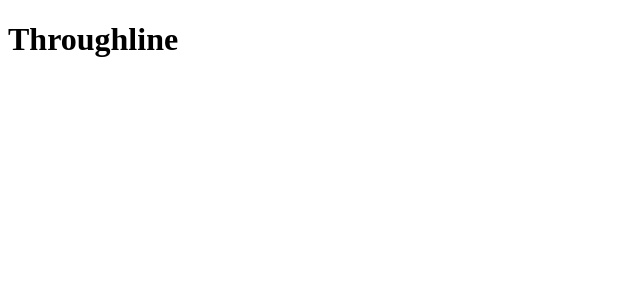
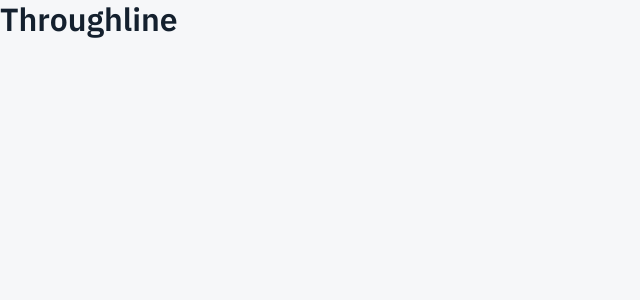
Before and after one commit to fridavbg/throughline-logistics, a Next.js app: page / in a window 1280 px wide. Shown: the top 300 px of the page, without its empty margins (0-640 px from the left). Built offline with nearby package versions, Linux system fonts and the light colour scheme.

Commit message:
style(styles): #1 add design tokens, mixins and global styles

```diff
--- a/app/layout.tsx
+++ b/app/layout.tsx
@@ -1,4 +1,19 @@
 import type { Metadata } from "next";
+import { IBM_Plex_Mono, IBM_Plex_Sans } from "next/font/google";
+import "@/styles/globals.scss";
+
+// next/font self-hosts the fonts at build time; no request to Google from the browser.
+const plexSans = IBM_Plex_Sans({
+  subsets: ["latin"],
+  weight: ["400", "500", "600"],
+  variable: "--font-plex-sans",
+});
+
+const plexMono = IBM_Plex_Mono({
+  subsets: ["latin"],
+  weight: ["400", "500"],
+  variable: "--font-plex-mono",
+});
 
 export const metadata: Metadata = {
   title: "Throughline",
@@ -7,7 +22,7 @@ export const metadata: Metadata = {
 
 export default function RootLayout({ children }: LayoutProps<"/">) {
   return (
-    <html lang="en">
+    <html lang="en" className={`${plexSans.variable} ${plexMono.variable}`}>
       <body>{children}</body>
     </html>
   );
--- /dev/null
+++ b/styles/_mixins.scss
@@ -0,0 +1,33 @@
+// Shared mixins. Pull in with: @use "@/styles/mixins" as *;
+// Breakpoints live in Sass, not CSS custom properties, because media queries can't read var().
+
+@use "sass:map";
+
+$breakpoints: (
+  sm: 480px,
+  md: 768px,
+  lg: 1024px,
+  xl: 1280px,
+);
+
+// Mobile-first: base styles target small screens, bp() enhances from a width upwards.
+@mixin bp($name) {
+  @if not map.has-key($breakpoints, $name) {
+    @error "Unknown breakpoint `#{$name}`. Use one of: #{map.keys($breakpoints)}.";
+  }
+
+  @media (min-width: map.get($breakpoints, $name)) {
+    @content;
+  }
+}
+
+@mixin focus-ring {
+  outline: 2px solid var(--color-focus);
+  outline-offset: 2px;
+}
+
+@mixin truncate {
+  overflow: hidden;
+  text-overflow: ellipsis;
+  white-space: nowrap;
+}
--- /dev/null
+++ b/styles/_tokens.scss
@@ -0,0 +1,73 @@
+// Design tokens from docs/DESIGN.md, exposed as CSS custom properties.
+// Output once via globals.scss; components read them with var(--...), never @use this file.
+
+:root {
+  // ---------- Neutrals ----------
+  --color-bg: #f6f7f9;
+  --color-surface: #ffffff;
+  --color-surface-muted: #eef1f4;
+  --color-border: #dde2e8;
+  --color-text: #14202e;
+  --color-text-muted: #5b6878;
+  --color-primary: #1e3a5f;
+  --color-focus: #2f6fed;
+
+  // ---------- Semantic (foreground + soft background) ----------
+  --status-ontime: #1f7a4d;
+  --status-ontime-bg: #e6f4ec;
+  --status-risk: #a15c00;
+  --status-risk-bg: #fdf1dc;
+  --status-incident: #b42318;
+  --status-incident-bg: #fde8e6;
+  --status-info: #2f5d8a;
+  --status-info-bg: #e7eff8;
+  --ai-accent: #6941c6;
+  --ai-accent-bg: #f1ecfb;
+
+  // ---------- Typography ----------
+  // --font-plex-sans / --font-plex-mono are set by next/font in app/layout.tsx.
+  --font-sans: var(--font-plex-sans), system-ui, sans-serif;
+  --font-mono: var(--font-plex-mono), ui-monospace, monospace;
+
+  // Fluid sizes scale linearly between 360px and 1280px viewports.
+  --text-xs: 0.75rem;
+  --text-sm: 0.875rem;
+  --text-md: 1rem;
+  --text-lg: clamp(1.125rem, 1.0761rem + 0.2174vw, 1.25rem);
+  --text-xl: clamp(1.25rem, 1.1522rem + 0.4348vw, 1.5rem);
+  --text-2xl: clamp(1.5rem, 1.3043rem + 0.8696vw, 2rem);
+
+  --weight-regular: 400;
+  --weight-medium: 500;
+  --weight-semibold: 600;
+
+  --leading-body: 1.5;
+  --leading-heading: 1.2;
+
+  // ---------- Spacing (4px base) ----------
+  --space-1: 0.25rem;
+  --space-2: 0.5rem;
+  --space-3: 0.75rem;
+  --space-4: 1rem;
+  --space-5: 1.5rem;
+  --space-6: 2rem;
+  --space-7: 3rem;
+
+  // ---------- Radius ----------
+  --radius-sm: 4px;
+  --radius-md: 8px;
+  --radius-lg: 12px;
+
+  // ---------- Elevation (floating layers only; cards use a border) ----------
+  --shadow-pop: 0 4px 16px rgb(20 32 46 / 0.12);
+  --shadow-modal: 0 12px 40px rgb(20 32 46 / 0.2);
+
+  // ---------- Motion ----------
+  --duration-fast: 150ms;
+  --duration-panel: 200ms;
+
+  // ---------- Layout ----------
+  --content-max: 1280px;
+  --gutter: var(--space-4);
+  --touch-target: 44px;
+}
--- /dev/null
+++ b/styles/globals.scss
@@ -0,0 +1,100 @@
+// Reset + base typography. Imported once in app/layout.tsx.
+
+@use "tokens";
+@use "mixins" as *;
+
+// ---------- Reset ----------
+*,
+*::before,
+*::after {
+  box-sizing: border-box;
+}
+
+* {
+  margin: 0;
+}
+
+img,
+svg,
+video {
+  display: block;
+  max-width: 100%;
+}
+
+input,
+button,
+textarea,
+select {
+  font: inherit;
+}
+
+// ---------- Base ----------
+:root {
+  @include bp(md) {
+    --gutter: var(--space-5);
+  }
+}
+
+html {
+  -webkit-text-size-adjust: 100%;
+  text-size-adjust: 100%;
+}
+
+body {
+  min-height: 100dvh;
+  background: var(--color-bg);
+  color: var(--color-text);
+  font-family: var(--font-sans);
+  font-size: var(--text-md);
+  font-weight: var(--weight-regular);
+  line-height: var(--leading-body);
+  -webkit-font-smoothing: antialiased;
+}
+
+h1,
+h2,
+h3,
+h4 {
+  font-weight: var(--weight-semibold);
+  line-height: var(--leading-heading);
+  text-wrap: balance;
+}
+
+h1 {
+  font-size: var(--text-2xl);
+}
+
+h2 {
+  font-size: var(--text-xl);
+}
+
+h3 {
+  font-size: var(--text-lg);
+}
+
+a {
+  color: var(--color-primary);
+}
+
+code,
+kbd,
+pre,
+samp {
+  font-family: var(--font-mono);
+}
+
+:focus-visible {
+  @include focus-ring;
+}
+
+// No transitions or animations for people who ask for reduced motion.
+@media (prefers-reduced-motion: reduce) {
+  *,
+  *::before,
+  *::after {
+    animation-duration: 0.01ms !important;
+    animation-iteration-count: 1 !important;
+    transition-duration: 0.01ms !important;
+    scroll-behavior: auto !important;
+  }
+}
```
